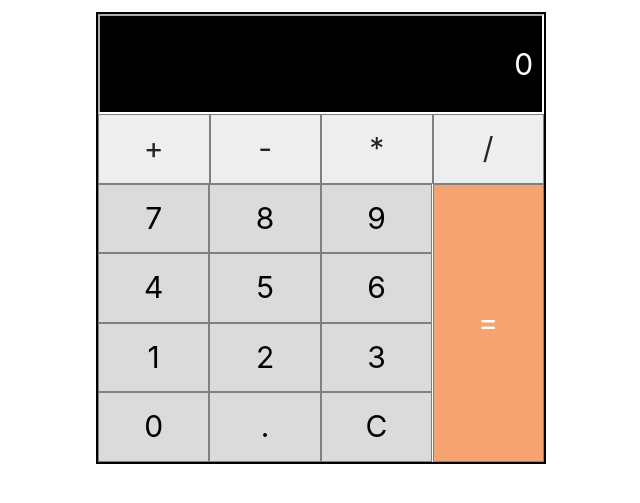
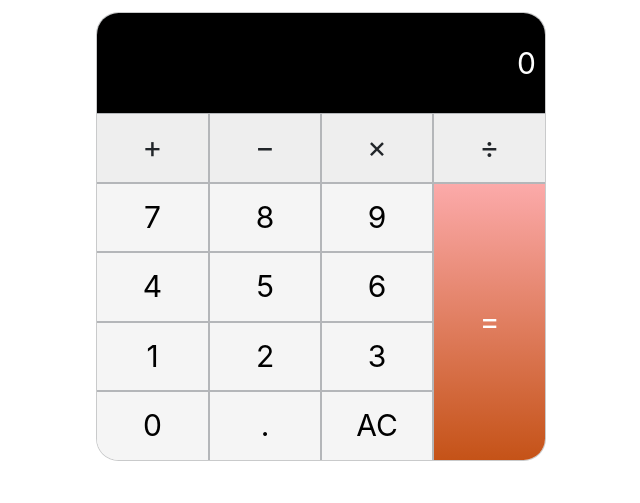
Before and after one commit to vishaln/calculator, a website: page index.html in a window 1280 px wide. Shown: the part 57-560 px from the top of the page, without its empty margins (319-959 px from the left). Drawn offline with nearby package versions, Linux system fonts and the light colour scheme.

Commit message:
New Calculator UI(20/08)
hover issues fixed
key pressed feel
rounded corners

```diff
--- a/index.html
+++ b/index.html
@@ -19,40 +19,43 @@
 
   <div class="container flex-wrap calculator-main">
 
-     <input id="display" class="calc-display" type="value" value="0" readonly>
+    <input id="display" class="calc-display" type="value" value="0" readonly>
+
     <div class="calc-keys">
-    <div id="operators" class="d-flex flex-wrap ">
-      <button class="btn" data-action="addition">+</button>
-      <button class="btn" data-action="subtract">-</button>
-      <button class="btn" data-action="multiply">*</button>
-      <button class="btn" data-action="divide">/</button>
-    </div>
+
+      <div id="operators" class="d-flex flex-wrap ">
+        <button class="btn border-left-0" data-action="addition" onclick="this. blur();"> &plus; </button>
+        <button class="btn" data-action="subtract" onclick="this. blur();"> &minus; </button>
+        <button class="btn" data-action="multiply" onclick="this. blur();"> &times; </button>
+        <button class="btn border-right-0" data-action="divide" onclick="this. blur();"> &divide; </button>
+      </div>
 
       <div id="num_equal" class="d-inline-flex">
 
         <div id="numbers" class="d-flex flex-wrap">
-            <button class="btn">7</button>
-            <button class="btn">8</button>
-            <button class="btn">9</button>
+          <button class="btn border-left-0" onclick="this. blur();">7</button>
+          <button class="btn" onclick="this. blur();">8</button>
+          <button class="btn" onclick="this. blur();">9</button>
 
-            <button class="btn">4</button>
-            <button class="btn">5</button>
-            <button class="btn">6</button>
+          <button class="btn border-left-0" onclick="this. blur();">4</button>
+          <button class="btn" onclick="this. blur();">5</button>
+          <button class="btn" onclick="this. blur();">6</button>
 
-            <button class="btn">1</button>
-            <button class="btn">2</button>
-            <button class="btn">3</button>
+          <button class="btn border-left-0" onclick="this. blur();">1</button>
+          <button class="btn" onclick="this. blur();">2</button>
+          <button class="btn" onclick="this. blur();">3</button>
 
-            <button class="btn">0</button>
-            <button id="decimal" class="btn" data-action="decimal">.</button>
-            <button id="clear" class="btn" data-action="clear">C</button>
+          <button class="btn border-bottom-0 border-left-0" onclick="this. blur();">0</button>
+          <button id="decimal" class="btn border-bottom-0" data-action="decimal" onclick="this. blur();">.</button>
+          <button id="clear" class="btn border-bottom-0" data-action="clear" onclick="this. blur();">AC</button>
         </div>
 
         <div id="equal">
-          <button class="btn" data-action="calculate">=</button>
+          <button class="btn border-bottom-0 border-right-0 border-up-0" data-action="calculate" onclick="this. blur();">=</button>
         </div>
 
       </div>
+
     </div>
 
   </div>
--- a/style.css
+++ b/style.css
@@ -1,21 +1,24 @@
-/*# sourceMappingURL=bootstrap.min.css.map */
 *{
     font-size: 30px;
     text-align: center;
 }
 
+
 .container{
     margin: 0 auto;
     width:450px;
     display: flex;
-    border-radius: 0%;
-    border: 2px solid black;
+    border-radius: 5%;
+    border: 0.1px solid #2125293d;
     padding: 0;
+    overflow: hidden;
 }
 
 .btn{
     text-align: center;
     border-radius: 0%;
+    border-color: #b4b6b9;
+    outline: none;
 }
 
 
@@ -23,7 +26,7 @@
     background-color: #eeeeee;
 }
 
-#operators .btn:hover{
+#operators .btn:active{
     background-color: #d6824f;
     color: white;
 }
@@ -35,37 +38,37 @@
     height: 100px;
     width: 100%;
     padding: 2%;
-    border-color: white;
+    border: none;
     text-align: end;    /*(impact only when input enabled)*/
 }
+
 
 #operators{
     width: 100%;
 }
 
 #operators .btn{
-    border: 1px solid grey;
+
     width: 25%;
 }
 
 #num_equal{
    width:100%;
-
 }
 
 #numbers{
-    width: 75%;
+    width: 75.4%;
 }
 
 #numbers .btn{
-    border-color: gray;
-    background-color: #dbdbdb;
+
+    background-color: #f5f5f5;
     color: black;
     width: 33.3%;
 }
 
-#numbers .btn:hover{
-    background-color: grey;
+#numbers .btn:active{
+    background-color: #d2d5d9;
     color: white;
 }
 
@@ -76,20 +79,21 @@
 }
 
 #equal .btn{
-    background-color: #f5a371;
-    border-color: grey;
+    background-image: linear-gradient(#fb9797d1, #c34d10f7);
     color: white;
     width: 100%;
 }
 
-#equal .btn:hover{
-    background-color:#d6824f;
-        color: white;
+
+#numbers #decimal:active{
+    background-color: #6dc8d6;
 }
 
-#numbers #decimal:hover{
-    background-color: #00adc4;
+#numbers #clear:active{
+    background-color: #af4c4c;
 }
-#numbers #clear:hover{
-    background-color: #ab0000;
+
+
+.btn:active{
+    box-shadow:inset 3px 4px 15px rgba(0,0,0,0.7);
 }
```
